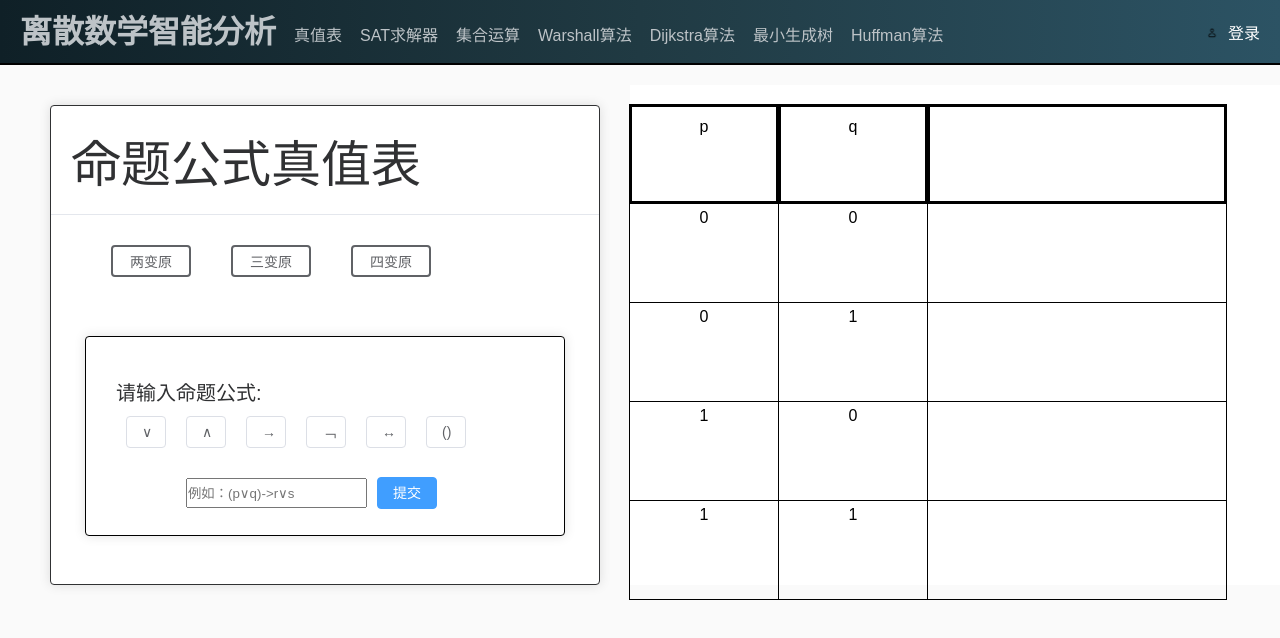
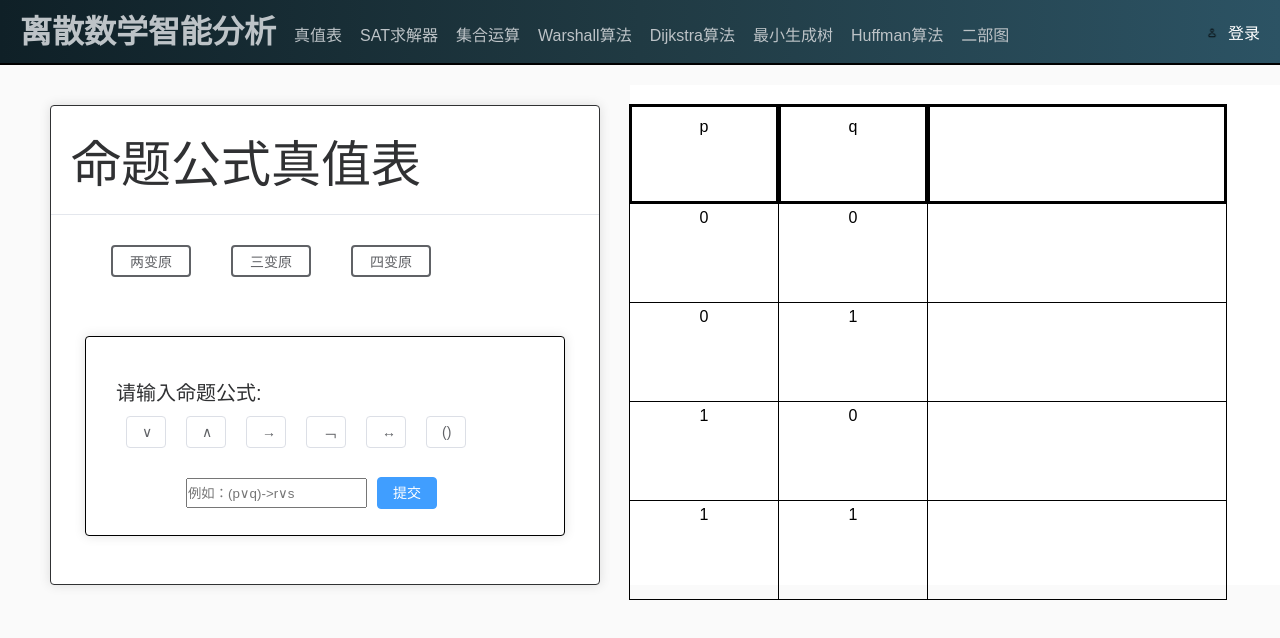
Before and after one commit to xtchdhshsh/-, a Vue app in the folder dm/: page / in a window 1280 px wide. Shown: the top 638 px of the page. Built offline with nearby package versions, Linux system fonts and the light colour scheme.

Commit message:
二部图相关修改

```diff
--- a/dm/src/App.vue
+++ b/dm/src/App.vue
@@ -4,7 +4,6 @@ import { ref } from 'vue';
 const showIframe = ref(false);
 
 </script>
-
 
 <template>
   <!-- 导航栏 -->
@@ -18,6 +17,7 @@ const showIframe = ref(false);
       <li><RouterLink to = '/dijkstra'>Dijkstra算法</RouterLink></li>
       <li><RouterLink to = '/MST'>最小生成树</RouterLink></li>
       <li><RouterLink to = '/huffman'>Huffman算法</RouterLink></li>
+      <li><RouterLink to = '/BBG'>二部图</RouterLink></li>
     </ul>
     <div class="user">
       <img src="/image/user.png" alt="">
```
